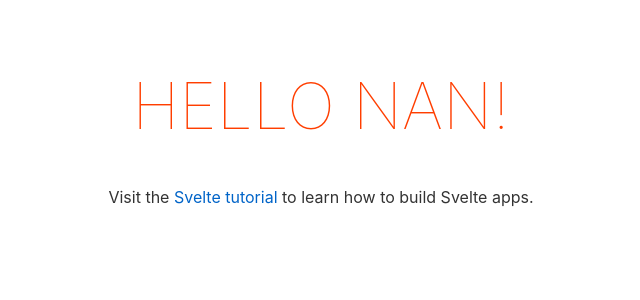
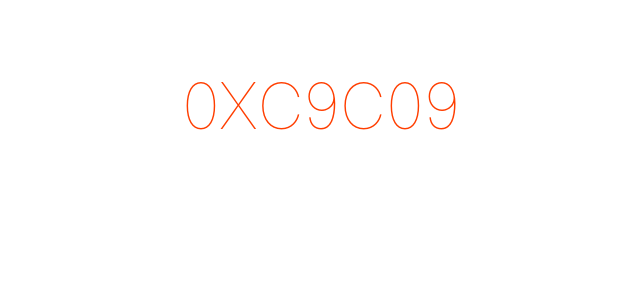
Before and after one commit to deansallinen/quickhex, a Svelte app: page / in a window 1280 px wide. Shown: the top 300 px of the page, without its empty margins (319-959 px from the left). Built offline with nearby package versions, Linux system fonts and the light colour scheme.

Commit message:
Update App.svelte

```diff
--- a/src/App.svelte
+++ b/src/App.svelte
@@ -1,21 +1,15 @@
 <script>
-	export let len = 6;
-	let randHex = function(len) {
-  		let maxlen = 8
-      		let min = Math.pow(16,Math.min(len,maxlen)-1)
-      		let max = Math.pow(16,Math.min(len,maxlen)) - 1
-      		let n = Math.floor( Math.random() * (max-min+1) ) + min
-      		let r = n.toString(16);
-  		while ( r.length < len ) {
-     			r = r + randHex( len - maxlen );
-  		}
-  		return r;
-	};
+  function genID() {
+    let hexCode = "0x"
+    while ( hexCode.length < 7 ) {
+      hexCode += (Math.round(Math.random() * 15)).toString(16)
+    }
+    return hexCode
+  }
 </script>
 
 <main>
-	<h1>Hello {randHex()}!</h1>
-	<p>Visit the <a href="https://svelte.dev/tutorial">Svelte tutorial</a> to learn how to build Svelte apps.</p>
+	<h1>{genID()}</h1>
 </main>
 
 <style>
```
